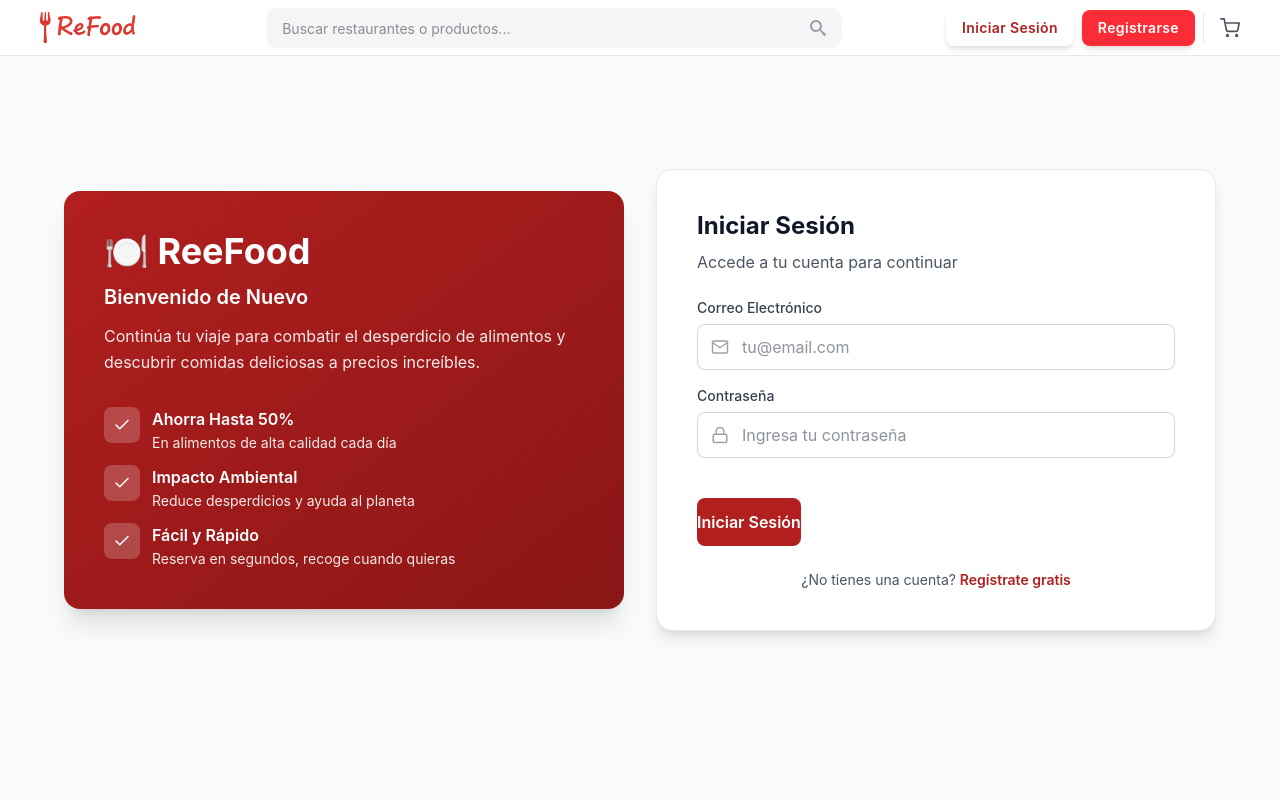
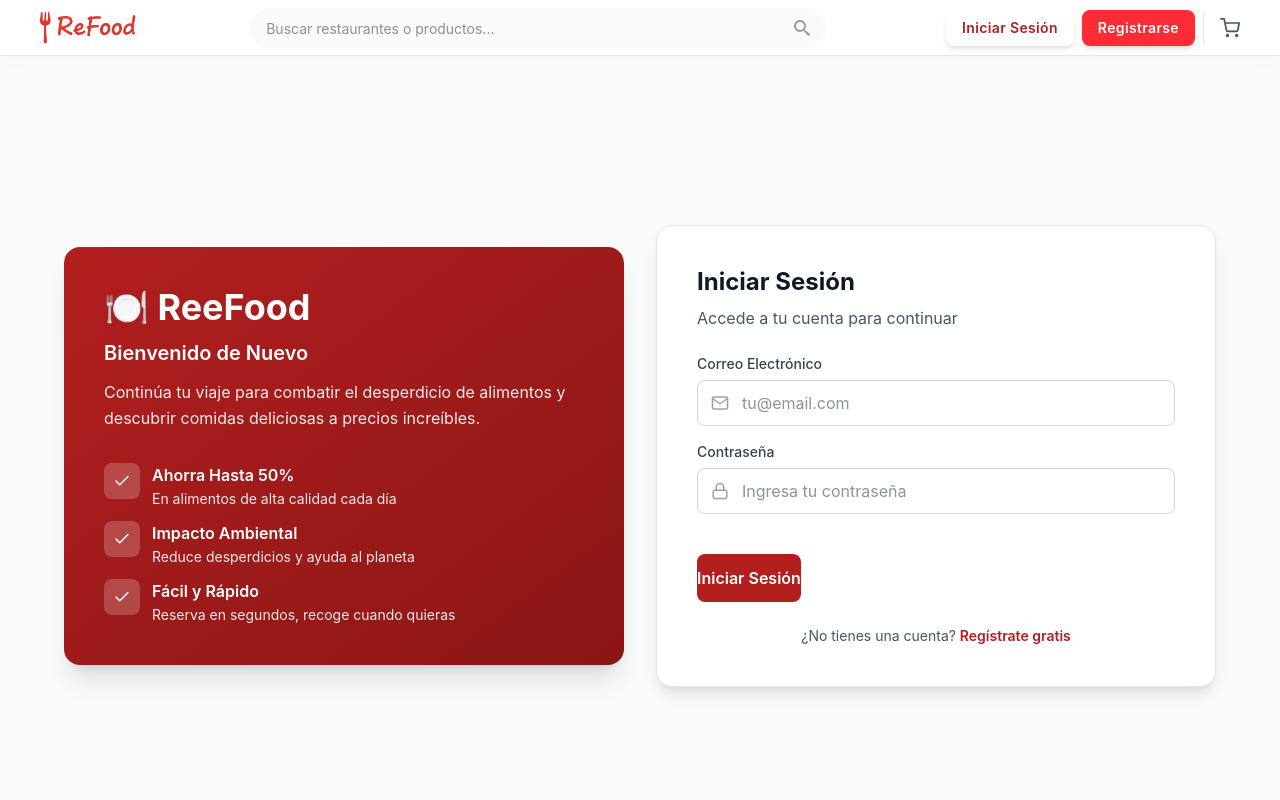
Before and after one commit to branch-main/refood-frontend, a React (Vite) app: page /login in a window 1280 px wide. Shown: the top 800 px of the page. Built offline with nearby package versions, Linux system fonts and the light colour scheme; no server answers.

Commit message:
fix navbar

```diff
--- a/src/features/restaurants/components/RestaurantMap.tsx
+++ b/src/features/restaurants/components/RestaurantMap.tsx
@@ -8,7 +8,7 @@ export const RestaurantMap = ({ restaurant }: { restaurant: Restaurant }) => {
       : `https://www.google.com/maps?q=${encodeURIComponent(restaurant.address)}&output=embed`;
 
   return (
-    <div className="bg-white shadow-xs rounded-xl p-8 h-full flex flex-col">
+    <div className="bg-white shadow-[0px_0px_25px_2px_rgba(0,0,0,0.025)] rounded-xl p-8 h-full flex flex-col">
       <h2 className="text-xl font-bold text-gray-800 mb-2">
         ¿Dónde comprar en {restaurant.name}?
       </h2>
--- a/src/features/restaurants/components/RestaurantReviews.tsx
+++ b/src/features/restaurants/components/RestaurantReviews.tsx
@@ -71,7 +71,7 @@ export const RestaurantReviews = ({
   restaurant: Restaurant;
 }) => {
   return (
-    <div className="bg-white shadow-xs rounded-xl p-8 h-full">
+    <div className="bg-white shadow-[0px_0px_25px_2px_rgba(0,0,0,0.025)] rounded-xl p-8 h-full">
       <h2 className="text-xl font-bold text-gray-800 mb-4">
         Reseñas recientes
       </h2>
--- a/src/pages/Restaurant.tsx
+++ b/src/pages/Restaurant.tsx
@@ -26,7 +26,7 @@ export const Restaurant = () => {
   return (
     <div className="flex-col">
       <div className="flex mb-8">
-        <div className="hidden md:block w-72 shadow-xs rounded-br-xl overflow-hidden sticky top-14 h-fit">
+        <div className="hidden md:block w-72 shadow-[0px_0px_25px_2px_rgba(0,0,0,0.025)] rounded-br-xl overflow-hidden sticky top-14 h-fit">
           <RestaurantDetail restaurant={restaurant} />
           <RestaurantContact restaurant={restaurant} />
           <RestaurantSchedule restaurant={restaurant} />
--- a/src/shared/components/layout/Footer.tsx
+++ b/src/shared/components/layout/Footer.tsx
@@ -3,7 +3,7 @@ import { FaInstagram, FaYoutube } from "react-icons/fa";
 import { Link } from "react-router-dom";
 
 export const Footer = () => (
-  <footer className="bg-white">
+  <footer className="bg-white shadow-[0px_0px_25px_2px_rgba(0,0,0,0.025)]">
     <div className="max-w-7xl mx-auto px-4 sm:px-6 lg:px-8 py-12">
       <div className="grid grid-cols-1 md:grid-cols-4 gap-8 mb-8">
         <div className="flex flex-col gap-4">
--- a/src/shared/components/layout/Layout.tsx
+++ b/src/shared/components/layout/Layout.tsx
@@ -8,7 +8,7 @@ export const Layout = () => {
     <div className="min-h-screen flex flex-col">
       <Navbar />
       <MenuCart />
-      <main className="flex-1">
+      <main className="flex-1 mt-14">
         <Outlet />
       </main>
       <Footer />
--- a/src/shared/components/layout/Navbar.tsx
+++ b/src/shared/components/layout/Navbar.tsx
@@ -82,7 +82,7 @@ export const Navbar = () => {
   }, []);
 
   return (
-    <nav className="bg-white h-14 fixed top-0 left-0 right-0 z-99 border-b border-gray-200">
+    <nav className="bg-white h-14 fixed top-0 left-0 right-0 z-99 border-b border-gray-200 shadow-[0px_0px_25px_2px_rgba(0,0,0,0.025)]">
       <div className="max-w-8xl mx-auto px-4 sm:px-6 lg:px-8">
         <div className="flex justify-between items-center h-14">
           {/* Logo */}
@@ -97,7 +97,7 @@ export const Navbar = () => {
           {/* Search Bar */}
           <form
             onSubmit={handleSearch}
-            className="hidden md:flex flex-1 max-w-xl items-center rounded-xl bg-neutral-100 text-gray-800 px-4 gap-3 ml-8"
+            className="h-10 hidden md:flex flex-1 max-w-xl items-center rounded-full bg-neutral-50 text-gray-800 px-4 gap-3"
           >
             <input
               type="search"
```
